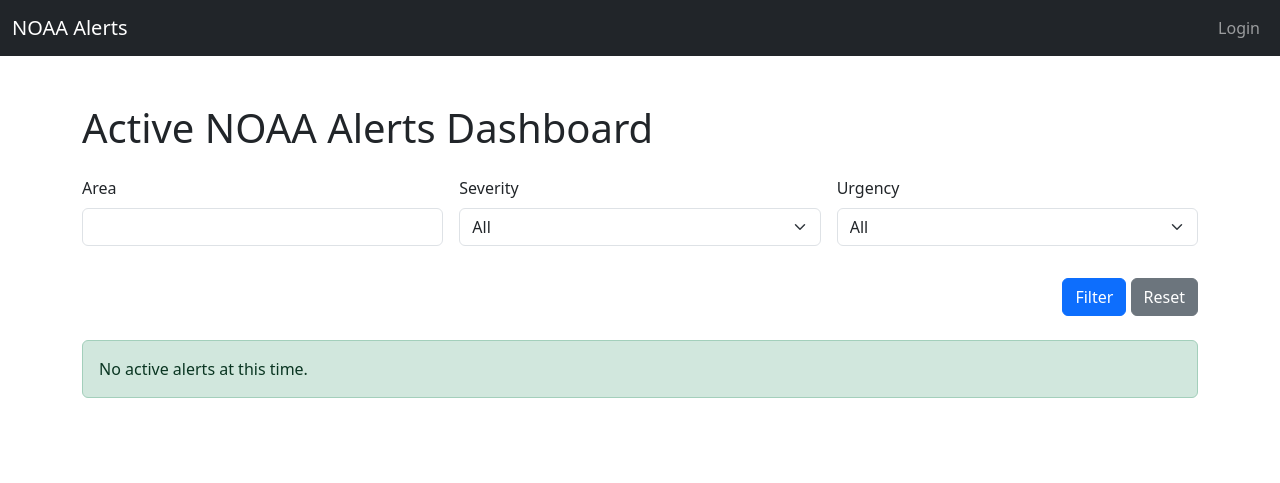
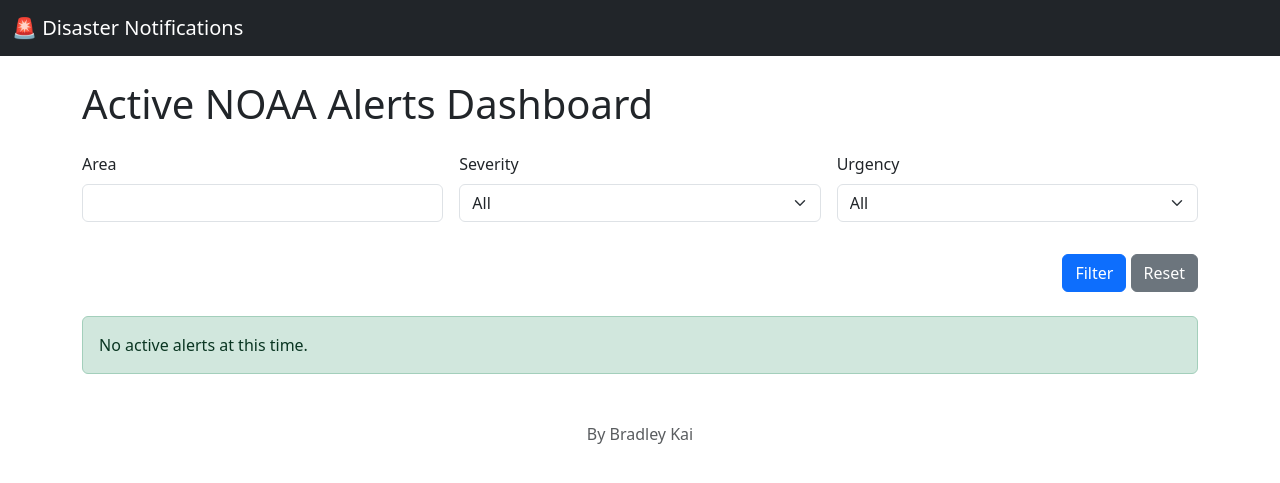
Before and after one commit to BradBKaiBuffs/disaster_notification, a Django app: page / in a window 1280 px wide. Shown: the top 483 px of the page. Run offline with Django 5.2, Linux system fonts and the light colour scheme; data that the repository does not hold is empty; parts of the project's set-up code (start-up, migrations or seed data) failed here and were passed over.

Commit message:
changed base.html

```diff
--- a/notification/templates/notification/base.html
+++ b/notification/templates/notification/base.html
@@ -2,44 +2,32 @@
 <html lang="en">
 <head>
     <meta charset="UTF-8">
-    <title>{% block title %}Disaster Notification{% endblock %}</title>
-    <link href="https://cdn.jsdelivr.net/npm/bootstrap@5.3.2/dist/css/bootstrap.min.css" rel="stylesheet">
-    <meta name="viewport" content="width=device-width, initial-scale=1">
-    {% block extra_head %}{% endblock %}
+    <meta name="viewport" content="width=device-width, initial-scale=1.0">
+
+    <title>Disaster Notification Dashboard</title>
+
+    <!-- bootstrap -->
+    <link href="https://cdn.jsdelivr.net/npm/bootstrap@5.3.0/dist/css/bootstrap.min.css" rel="stylesheet">
+
 </head>
 <body>
-<!-- Navbar -->
-<nav class="navbar navbar-expand-lg navbar-dark bg-dark">
+
+<nav class="navbar navbar-dark bg-dark mb-4">
     <div class="container-fluid">
-        <a class="navbar-brand" href="{% url 'dashboard' %}">NOAA Alerts</a>
-        <button class="navbar-toggler" type="button" data-bs-toggle="collapse" data-bs-target="#navbarNav"
-                aria-controls="navbarNav" aria-expanded="false" aria-label="Toggle navigation">
-            <span class="navbar-toggler-icon"></span>
-        </button>
-        <div class="collapse navbar-collapse justify-content-end" id="navbarNav">
-            <ul class="navbar-nav">
-                {% if user.is_authenticated %}
-                    <li class="nav-item">
-                        <a class="nav-link" href="#">{{ user.username }}</a>
-                    </li>
-                    <li class="nav-item">
-                        <a class="nav-link" href="{% url 'logout' %}">Logout</a>
-                    </li>
-                {% else %}
-                    <li class="nav-item">
-                        <a class="nav-link" href="{% url 'login' %}">Login</a>
-                    </li>
-                {% endif %}
-            </ul>
-        </div>
+        <!-- title -->
+        <span class="navbar-brand">🚨 Disaster Notifications</span>
     </div>
 </nav>
 
-<div class="container my-5">
-    {% block content %}{% endblock %}
-</div>
+<main class="container">
+    <!-- block used for different pages -->
+    {% block content %}
+    {% endblock %}
+</main>
 
-<script src="https://cdn.jsdelivr.net/npm/bootstrap@5.3.2/dist/js/bootstrap.bundle.min.js"></script>
-{% block extra_js %}{% endblock %}
+<footer class="text-center text-muted mt-5 mb-3">
+    <p>By Bradley Kai</p>
+</footer>
+
 </body>
 </html>
```
